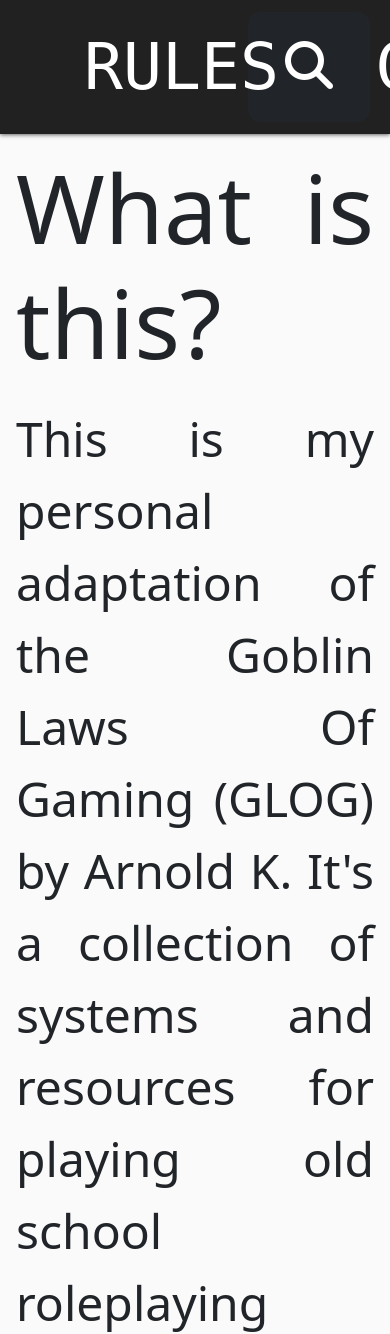
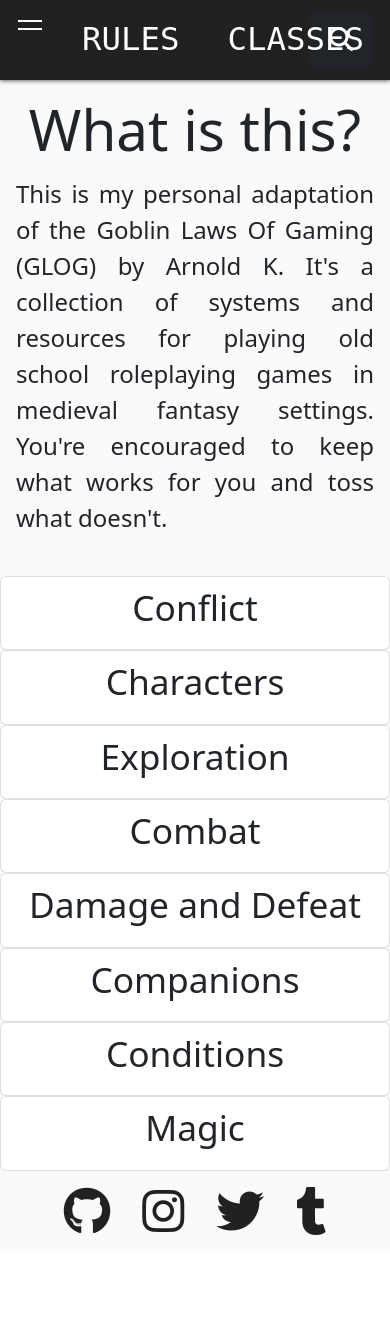
Before and after one commit to materialcontext/glog_website, a Flask app: page / in a window 390 px wide; the page is wider, and only the part inside the window is pictured. Shown: the top 1334 px of that part. After the commit the page ends 1235 px from the top of that part, so only its background shows below. Run offline with Flask 2, Linux system fonts and the light colour scheme; some libraries are stand-ins or nearby versions.

Commit message:
Update styles.css

```diff
--- a/static/css/styles.css
+++ b/static/css/styles.css
@@ -331,7 +331,7 @@
 /* media queries */
 @media(max-width: 990px) {
     :root {
-        font-size: 48px;
+        font-size: 24px;
     }
     .nav-link {
         letter-spacing: normal;
```
